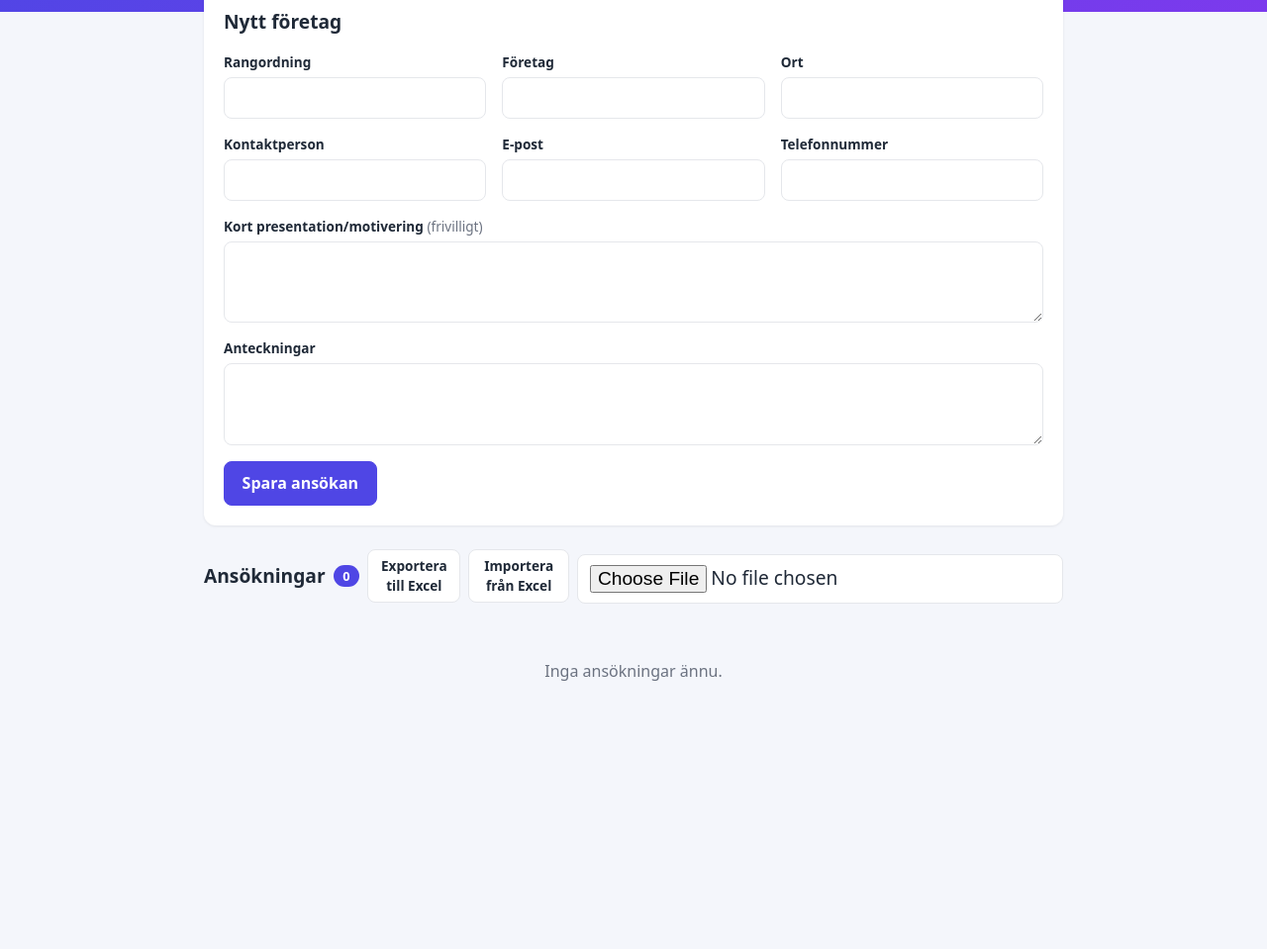
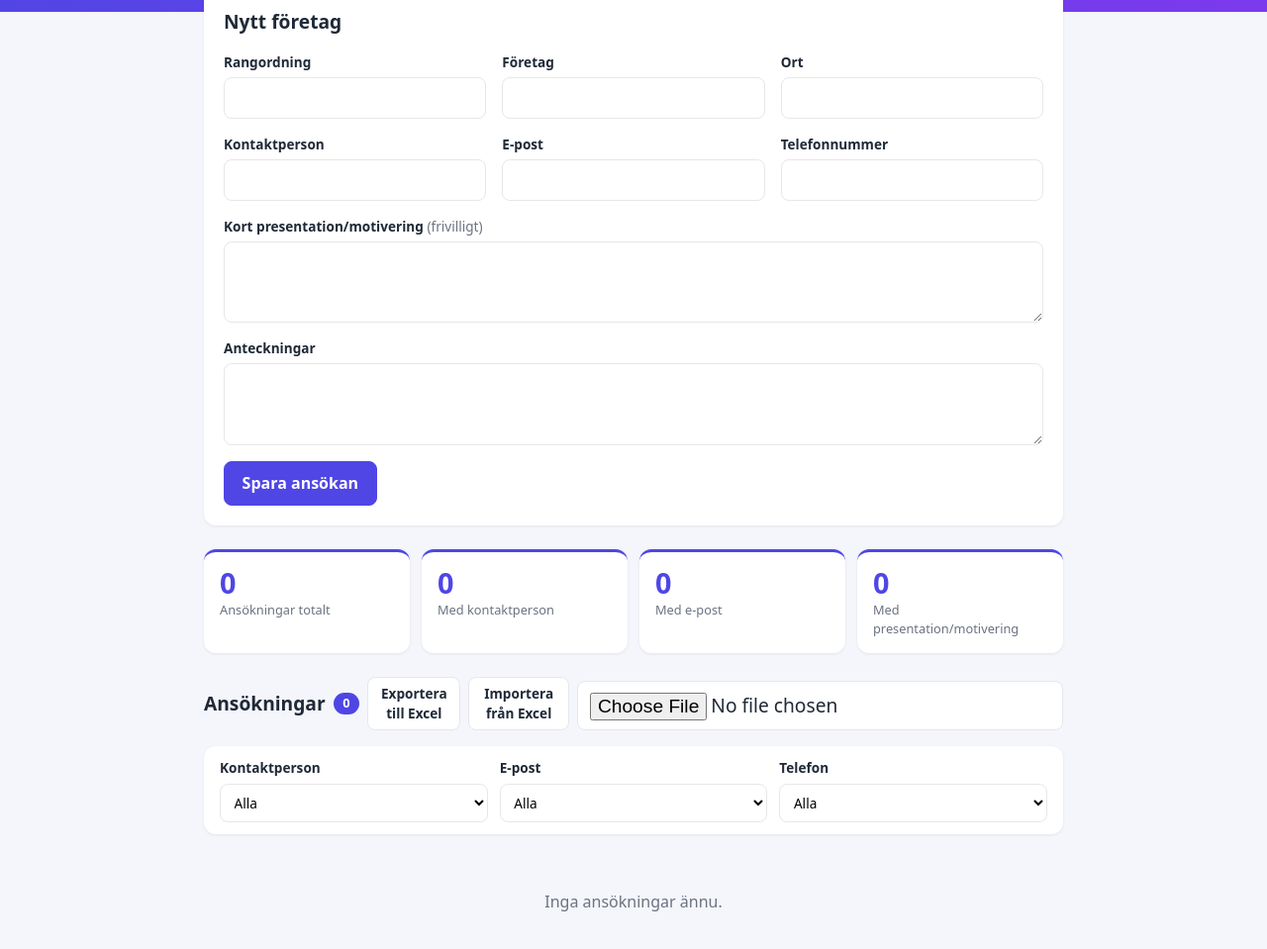
Before and after one commit to malmla/bransch-tracker, a plain HTML site: page index.html in a window 1280 px wide. Shown: the part 95-1054 px from the top of the page at 99% size. Before the commit the page ends 841 px from the top, so only its background shows below. Drawn offline with Linux system fonts and the light colour scheme.

Commit message:
Add dashboard and filtering functionality for applications

```diff
--- a/app.js
+++ b/app.js
@@ -51,13 +51,34 @@ function missingTag(label) {
   return el("span", "missing", `${label} saknas`);
 }
 
+function renderDashboard() {
+  const has = (f) => applications.filter((a) => String(a[f] ?? "").trim()).length;
+  $("stat-total").textContent = applications.length;
+  $("stat-contact").textContent = has("contact");
+  $("stat-email").textContent = has("email");
+  $("stat-motivation").textContent = has("motivation");
+}
+
+const filters = { contact: "", email: "", phone: "" };
+
+function matchesFilters(app) {
+  return Object.entries(filters).every(([field, mode]) => {
+    if (!mode) return true;
+    const filled = Boolean(String(app[field] ?? "").trim());
+    return mode === "has" ? filled : !filled;
+  });
+}
+
 function render() {
+  renderDashboard();
   listEl.replaceChildren();
   $("count").textContent = applications.length;
-  $("empty").hidden = applications.length > 0;
-
+  const filtering = Object.values(filters).some(Boolean);
+  let shown = 0;
   const priorityCount = applications.length >= 50 ? 30 : 15;
   for (const [index, app] of sorted().entries()) {
+    if (!matchesFilters(app)) continue;
+    shown++;
     const li = el("li", "item");
     const tier = tierFor(app.rank);
     if (tier) li.classList.add(tier);
@@ -115,7 +136,30 @@ function render() {
     li.append(body);
     listEl.append(li);
   }
+
+  const empty = $("empty");
+  empty.hidden = shown > 0;
+  empty.textContent = applications.length && !shown ? "Inga ansökningar matchar filtret." : "Inga ansökningar ännu.";
+  $("filter-reset").hidden = !filtering;
+  const info = $("filter-info");
+  info.hidden = !filtering;
+  info.textContent = `Visar ${shown} av ${applications.length}`;
 }
+
+document.querySelectorAll("[data-filter]").forEach((select) => {
+  select.addEventListener("change", () => {
+    filters[select.dataset.filter] = select.value;
+    render();
+  });
+});
+
+$("filter-reset").addEventListener("click", () => {
+  document.querySelectorAll("[data-filter]").forEach((s) => {
+    s.value = "";
+    filters[s.dataset.filter] = "";
+  });
+  render();
+});
 
 let draggedId = null;
 
--- a/index.html
+++ b/index.html
@@ -64,6 +64,12 @@
       </section>
 
       <section>
+        <div class="dashboard" aria-label="Översikt">
+          <div class="stat"><span class="stat-value" id="stat-total">0</span><span class="stat-label">Ansökningar totalt</span></div>
+          <div class="stat"><span class="stat-value" id="stat-contact">0</span><span class="stat-label">Med kontaktperson</span></div>
+          <div class="stat"><span class="stat-value" id="stat-email">0</span><span class="stat-label">Med e-post</span></div>
+          <div class="stat"><span class="stat-value" id="stat-motivation">0</span><span class="stat-label">Med presentation/motivering</span></div>
+        </div>
         <h2>
           Ansökningar <span id="count" class="badge">0</span>
           <button type="button" class="btn small export-btn" id="export-btn">
@@ -75,6 +81,25 @@
           <input type="file" id="import-file" accept=".xlsx,.xls" hidden />
         </h2>
         <p id="import-msg" class="error" role="alert" hidden></p>
+        <div class="filters" aria-label="Filter">
+          <label>Kontaktperson
+            <select id="filter-contact" data-filter="contact">
+              <option value="">Alla</option><option value="has">Har</option><option value="missing">Saknas</option>
+            </select>
+          </label>
+          <label>E-post
+            <select id="filter-email" data-filter="email">
+              <option value="">Alla</option><option value="has">Har</option><option value="missing">Saknas</option>
+            </select>
+          </label>
+          <label>Telefon
+            <select id="filter-phone" data-filter="phone">
+              <option value="">Alla</option><option value="has">Har</option><option value="missing">Saknas</option>
+            </select>
+          </label>
+          <button type="button" class="btn small" id="filter-reset">Rensa filter</button>
+          <span id="filter-info" class="filter-info" hidden></span>
+        </div>
         <ul id="list" class="list"></ul>
         <p id="empty" class="empty">Inga ansökningar ännu.</p>
       </section>
--- a/styles.css
+++ b/styles.css
@@ -196,6 +196,49 @@ textarea { resize: vertical; }
 .text strong { font-size: .8rem; text-transform: uppercase; color: var(--muted); display: block; }
 .item .actions { margin-top: .75rem; }
 
+.dashboard {
+  display: grid;
+  grid-template-columns: repeat(auto-fit, minmax(150px, 1fr));
+  gap: .75rem;
+  margin-bottom: 1.5rem;
+}
+.stat {
+  background: var(--surface);
+  border-radius: var(--radius);
+  padding: .9rem 1rem;
+  box-shadow: 0 1px 3px rgba(0,0,0,.08);
+  border-top: 3px solid var(--primary);
+  display: flex;
+  flex-direction: column;
+}
+.stat-value { font-size: 1.8rem; font-weight: 700; color: var(--primary); line-height: 1.2; }
+.stat-label { font-size: .8rem; color: var(--muted); }
+
+.filters {
+  display: flex;
+  flex-wrap: wrap;
+  align-items: flex-end;
+  gap: .75rem;
+  background: var(--surface);
+  border-radius: var(--radius);
+  padding: .75rem 1rem;
+  margin-bottom: 1rem;
+  box-shadow: 0 1px 3px rgba(0,0,0,.08);
+}
+.filters label { margin: 0; flex: 1 1 140px; }
+.filters select {
+  display: block;
+  width: 100%;
+  margin-top: .3rem;
+  padding: .5rem .6rem;
+  font: inherit;
+  font-weight: 400;
+  border: 1px solid var(--border);
+  border-radius: 8px;
+  background: #fff;
+}
+.filter-info { font-size: .85rem; color: var(--muted); align-self: center; }
+
 .export-btn { margin-left: auto; }
 
 .missing {
```
